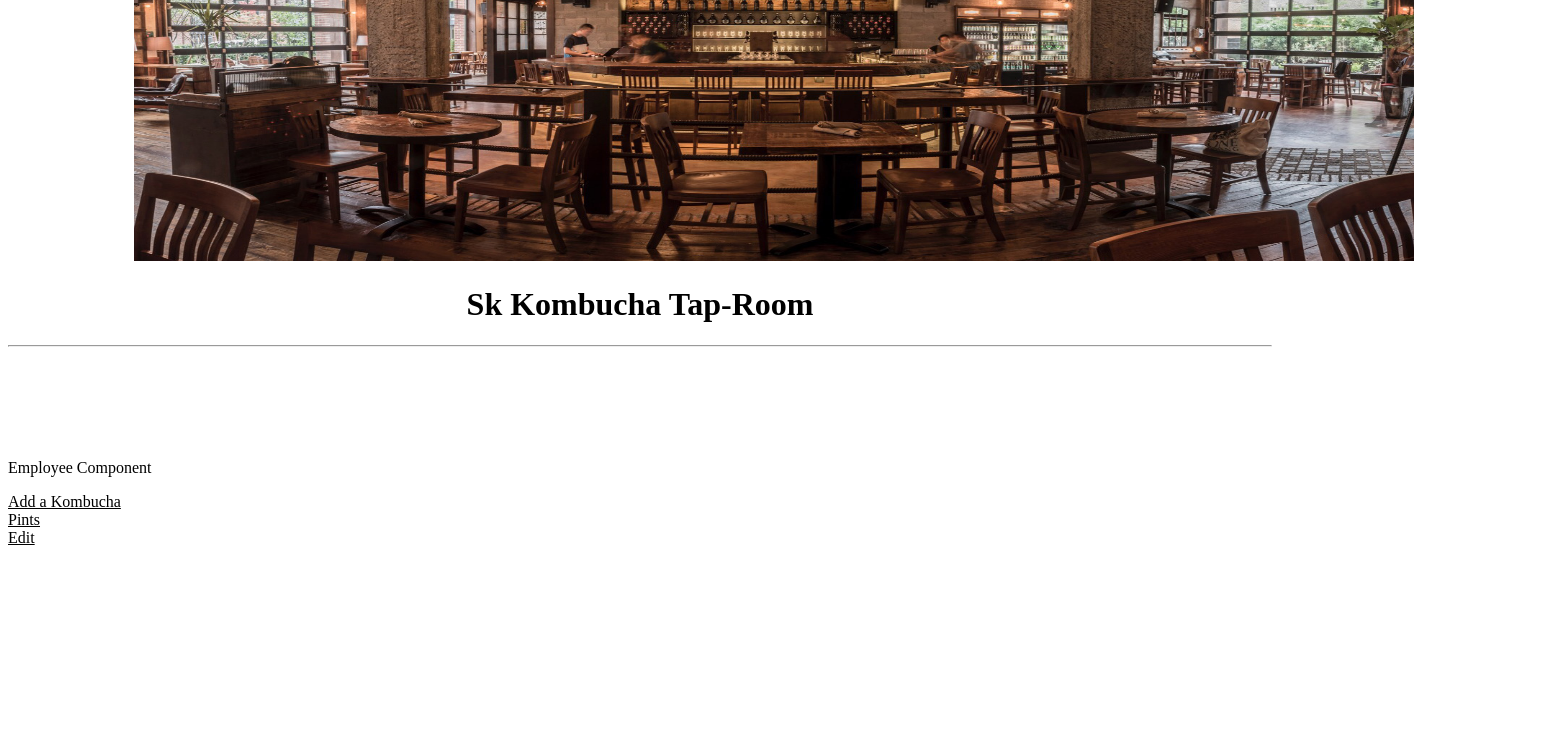
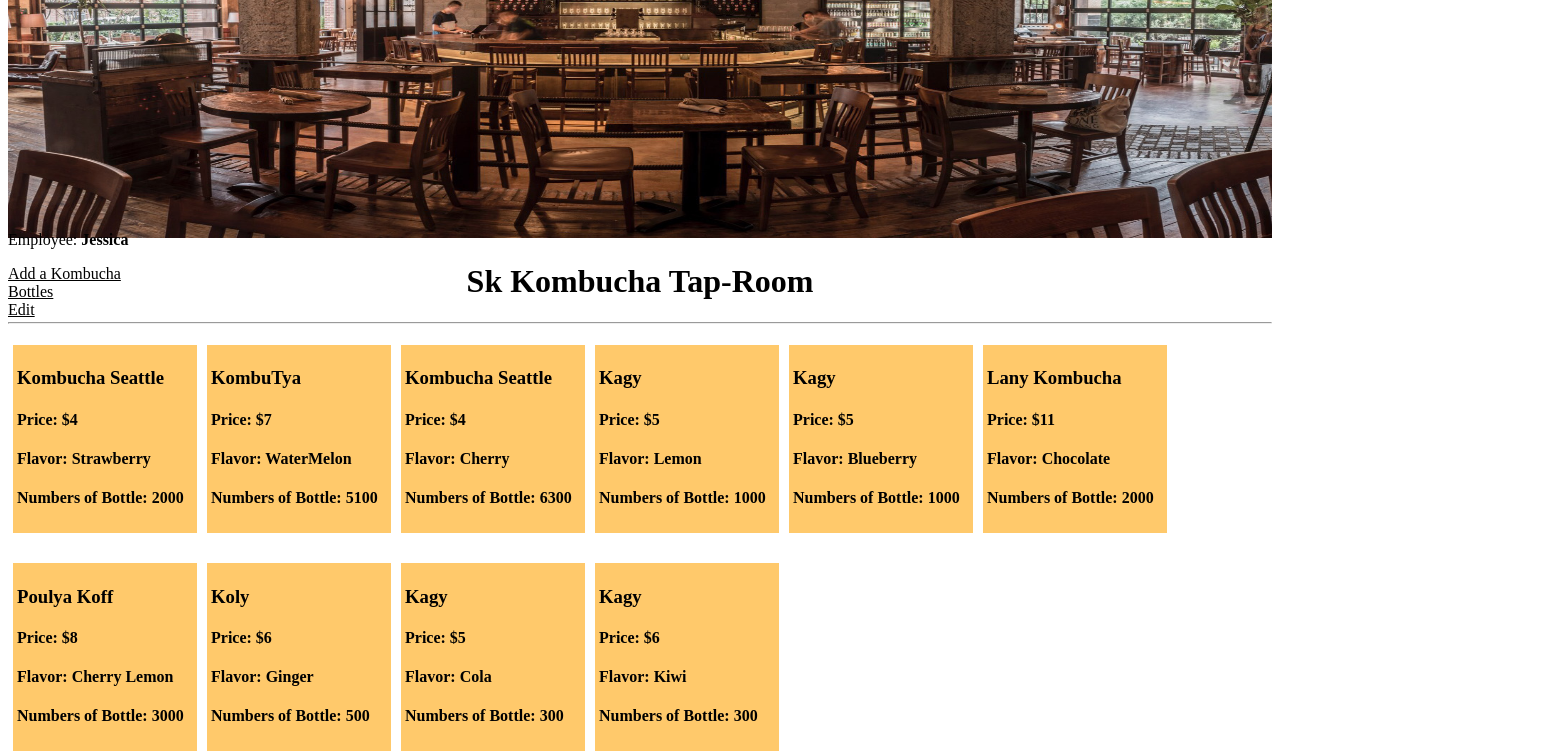
Before and after one commit to sabrinamianne/Tap-Room, a React app: page /#/employee in a window 1280 px wide. Shown: the part 281-1037 px from the top of the page, 1541 px wide, since content can reach past the window. Before the commit the page ends 836 px from the top, so only its background shows below. Built offline with nearby package versions, Linux system fonts and the light colour scheme.

Commit message:
Hard Coded data

```diff
--- a/src/components/App.jsx
+++ b/src/components/App.jsx
@@ -17,7 +17,68 @@
   constructor(props) {
     super(props);
     this.state = {
-      masterKombuchasList: {},
+      masterKombuchasList: [
+        {
+          brandKombucha: 'Kombucha Seattle',
+          amountBottle: 2000,
+          price: 4,
+          flavorKombucha: 'Strawberry'
+        },
+        {
+          brandKombucha: 'KombuTya',
+          amountBottle: 5100,
+          price: 7,
+          flavorKombucha: 'WaterMelon'
+        },
+        {
+          brandKombucha: 'Kombucha Seattle',
+          amountBottle: 6300,
+          price: 4,
+          flavorKombucha: 'Cherry'
+        },
+        {
+          brandKombucha: 'Kagy',
+          amountBottle: 1000,
+          price: 5,
+          flavorKombucha: 'Lemon'
+        },
+        {
+          brandKombucha: 'Kagy',
+          amountBottle: 1000,
+          price: 5,
+          flavorKombucha: 'Blueberry'
+        },
+        {
+          brandKombucha: 'Lany Kombucha',
+          amountBottle: 2000,
+          price: 11,
+          flavorKombucha: 'Chocolate'
+        },
+        {
+          brandKombucha: 'Poulya Koff',
+          amountBottle: 3000,
+          price: 8,
+          flavorKombucha: 'Cherry Lemon'
+        },
+        {
+          brandKombucha: 'Koly',
+          amountBottle: 500,
+          price: 6,
+          flavorKombucha: 'Ginger'
+        },
+        {
+          brandKombucha: 'Kagy',
+          amountBottle: 300,
+          price: 5,
+          flavorKombucha: 'Cola'
+        },
+        {
+          brandKombucha: 'Kagy',
+          amountBottle: 300,
+          price: 6,
+          flavorKombucha: 'Kiwi'
+        }
+      ],
       selectedKombucha: null
     };
 
--- a/src/components/Employee.jsx
+++ b/src/components/Employee.jsx
@@ -10,7 +10,11 @@
   }
   return(
     <div>
-      <p>Employee Component</p>
+      <p>Employee: <strong>Jessica</strong></p>
+        <Link to="/form">Add a Kombucha</Link><br></br>
+        <Link to="/Bottles">Bottles</Link><br></br>
+        <Link to="/edit">Edit</Link>
+
       {optionalSelectedKombucha}
       <KombuchaList
         kombuchaList={props.kombuchaList}
@@ -18,9 +22,7 @@
         onKombuchaSelection={props.onKombuchaSelection}/>
 
 
-      <Link to="/form">Add a Kombucha</Link><br></br>
-      <Link to="/pints">Pints</Link><br></br>
-      <Link to="/edit">Edit</Link>
+
     </div>
   );
 }
--- a/src/components/Header.jsx
+++ b/src/components/Header.jsx
@@ -8,21 +8,17 @@
     <style jsx> {`
       .header {
         height:100px;
-        margin-bottom:50%;
+        margin-bottom:32%;
       }
       h1 {
         text-align: center;
       }
 
       #imgHeader {
-      width:80em;
+      width:100%;
       height: 30em;
-      margin-left:10%;
-      margin-right:10%;
-
+      margin-top:1%;
       }
-
-
 
     `}
     </style>
@@ -33,7 +29,7 @@
     `}
     </style>
       <div className="header">
-        <Link to="/">Home</Link> <br></br><br></br> <Link to="/patron">Patron</Link> | <Link to="/employee">Employee</Link>
+        <Link to="/">Home</Link> | <Link to="/patron">Patron</Link> | <Link to="/employee">Employee</Link><br></br>
         <img id="imgHeader" src={img}></img>
         <h1>Sk Kombucha Tap-Room</h1>
 
--- a/src/components/Kombucha.jsx
+++ b/src/components/Kombucha.jsx
@@ -5,12 +5,28 @@
   const kombuchaInformation =
   <div>
     <h3>{props.brandKombucha}</h3>
-    <h4>Price: {props.price} | Flavor: {props.flavor}</h4>
+    <h4>Price: ${props.price}</h4>
+    <h4>Flavor: {props.flavorKombucha}</h4>
     <h4>Numbers of Bottle: {props.amountBottle}</h4>
+    <style jsx> {`
+      .kombucha {
+        border: 1px solid #ffc96b;
+        background-color: #ffc96b;
+        width: 11em;
+        margin: 5px;
+        float: left;
+        margin-left:5px;
+        padding: 3px;
+        margin-top:2%;
+      }
+
+    `}
+    </style>
   </div>
 
   return (
-    <div>{kombuchaInformation}</div>
+    <div className="kombucha">{kombuchaInformation}</div>
+
   )
 }
 
--- a/src/components/KombuchaDetails.jsx
+++ b/src/components/KombuchaDetails.jsx
@@ -8,7 +8,7 @@
     <div>
       <h1>{props.selectedKombucha.brandKombucha} - {props.selectedKombucha.flavorKombucha}</h1>
       <h2>{props.selectedKombucha.price}- {props.selectedKombucha.amountKombucha}</h2>
-      <Link to='/kegslist'>Return to the List</Link>
+      <Link to='/kombuchalist'>Return to the List</Link>
     </div>
   );
 }
--- a/src/components/KombuchaList.jsx
+++ b/src/components/KombuchaList.jsx
@@ -7,6 +7,7 @@
 function KombuchaList(props){
   return (
     <div>
+       <div >
         {Object.keys(props.kombuchaList).map(function(kombuchaId) {
           var kombucha = props.kombuchaList[kombuchaId]
           return <Kombucha
@@ -20,6 +21,7 @@
           onKombuchaSelection ={props.onKombuchaSelection}/>
         })}
        </div>
+    </div>
   );
 }
 
--- a/src/components/Patron.jsx
+++ b/src/components/Patron.jsx
@@ -5,7 +5,7 @@
   return(
 
     <div>
-      <p>Patron Component</p>
+      <p>Patron: Sabrina</p>
       <Link to="/kombuchalist">Kombucha List</Link><br></br>
         <Link to="/bottle">Bottle</Link>
     </div>
```
Lines whose indentation alone changed are shown as unchanged.
